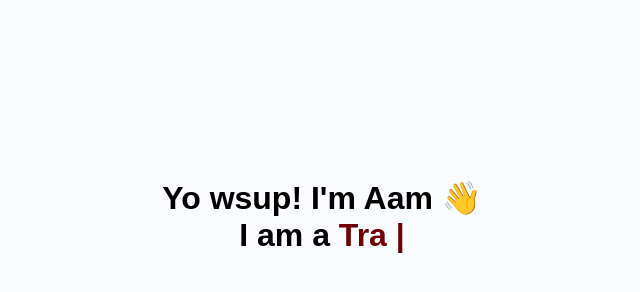
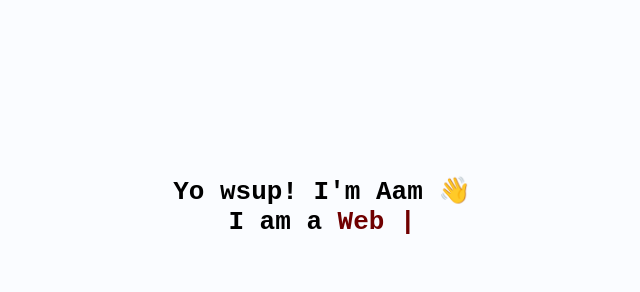
Before and after one commit to mas-aam/typewriter-effect, a plain HTML site: page index.html in a window 1280 px wide. Shown: the whole page, without its empty margins (318-958 px from the left). Drawn offline with Linux system fonts and the light colour scheme.

Commit message:
Update index.html

```diff
--- a/index.html
+++ b/index.html
@@ -7,7 +7,7 @@
     <title>Aam's Typewriter</title>
     <style>
       * {
-        font-family: sans-serif;
+        font-family: monospace;
       }
 
       body {
@@ -48,7 +48,7 @@
         return new Promise((resolve) => setTimeout(resolve, ms));
       }
 
-      const phrases = ["Frontend Developer", "Traveller", "Web Designer"];
+      const phrases = ["Frontend Developer", "Web Designer", "Traveller", "Otter Lover"];
       const elemen = document.getElementById("typewriter");
 
       let breakTime = 100;
```
